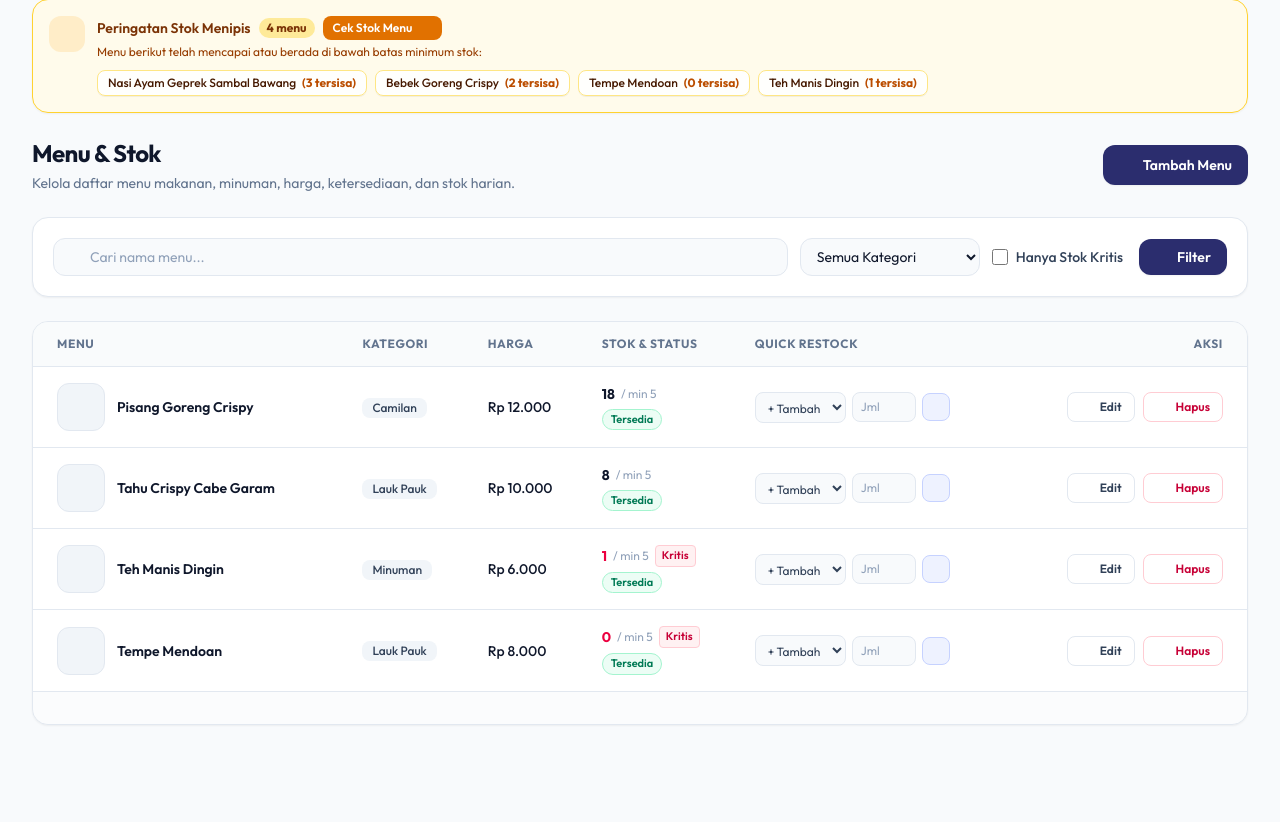
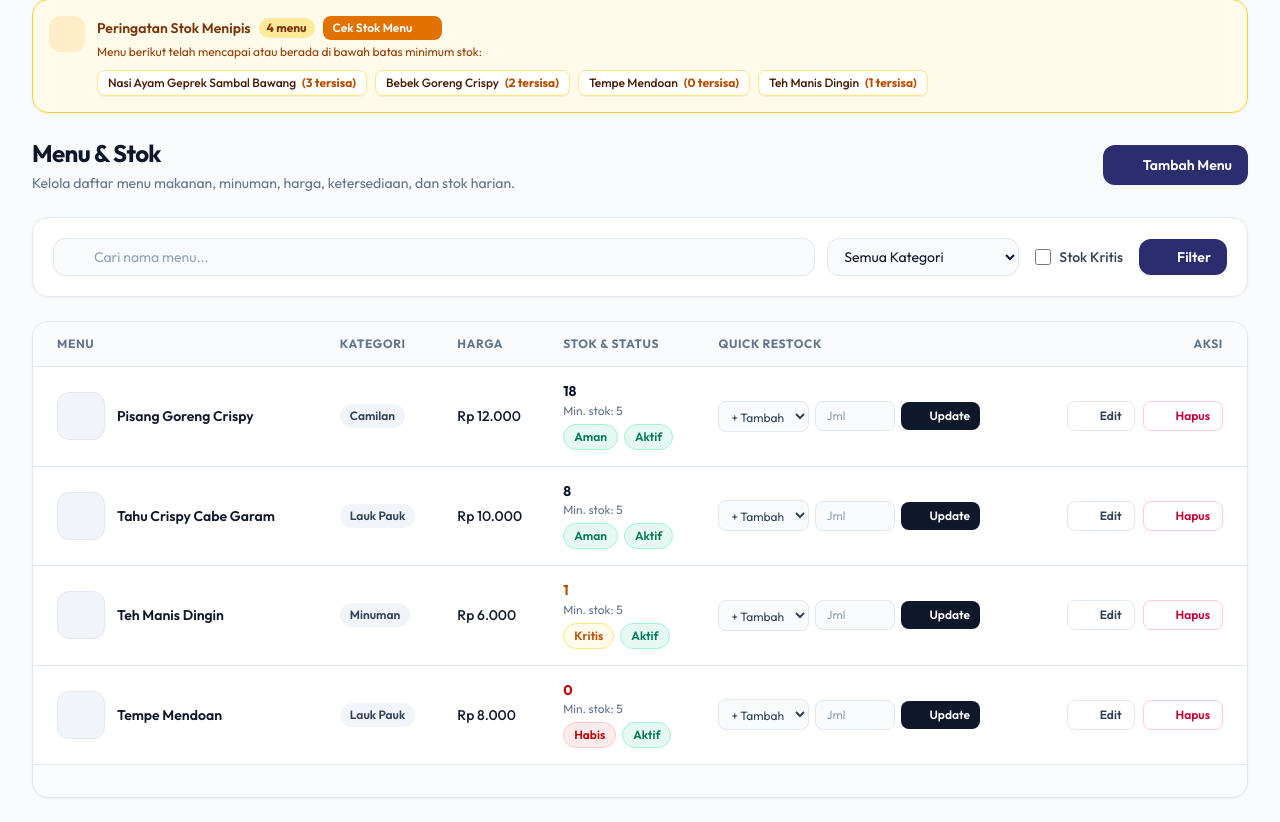
Before and after one commit to awfajri/POS-nasiCafe, a Laravel app: a page that uses resources/views/owner/menus/index.blade.php in a window 1280 px wide. Shown: the part 182-1004 px from the top of the page. Before the commit the page ends 907 px from the top, so only its background shows below. Run offline with Laravel 12, Linux system fonts and the light colour scheme; a user stored in the database is signed in; data comes from the database, SQL or seed files in the repository; style sheets or scripts are compiled from the project's sources; some libraries are stand-ins or nearby versions.

Commit message:
feat: tambah view daftar menu dan quick restock

```diff
--- a/resources/views/owner/menus/index.blade.php
+++ b/resources/views/owner/menus/index.blade.php
@@ -21,26 +21,26 @@
         </div>
     </div>
 
-    {{-- Kartu Filter & Pencarian --}}
+    {{-- Baris Filter Atas --}}
     <div class="bg-white rounded-2xl border border-surface-border p-4 sm:p-5 shadow-xs">
-        <form method="GET" action="{{ route('owner.menus.index') }}" class="flex flex-col lg:flex-row lg:items-center justify-between gap-4">
-            <div class="grid grid-cols-1 sm:grid-cols-2 lg:flex lg:items-center gap-3 flex-1">
+        <form method="GET" action="{{ route('owner.menus.index') }}" class="flex flex-col sm:flex-row items-stretch sm:items-center gap-3">
            {{-- Pencarian Nama Menu --}}
-                <div class="relative flex-1 min-w-[200px]">
-                    <span class="absolute inset-y-0 left-0 flex items-center pl-3 pointer-events-none text-slate-400">
-                        <x-lucide-search class="w-4 h-4" />
+<div class="relative flex-1 min-w-0">
+    <span class="pointer-events-none absolute inset-y-0 left-3.5 flex items-center text-slate-400">
+        <x-lucide-search class="w-4 h-4 shrink-0" style="width: 16px; height: 16px;" />
     </span>
     <input
         type="text"
         name="search"
         value="{{ request('search') }}"
         placeholder="Cari nama menu..."
-                        class="block w-full pl-9 pr-3.5 py-2 text-sm rounded-xl border border-surface-border bg-surface-light text-slate-900 placeholder:text-slate-400 focus:bg-white focus:border-brand-500 focus:outline-none transition"
+        style="padding-left: 2.5rem;"
+        class="block w-full pl-10 pr-3.5 py-2 text-sm rounded-xl border border-surface-border bg-surface-light text-slate-900 placeholder:text-slate-400 focus:bg-white focus:border-brand-500 focus:outline-none transition"
     >
 </div>
 
             {{-- Filter Kategori --}}
-                <div class="min-w-[180px]">
+            <div class="sm:w-48 shrink-0">
                 <select
                     name="category_id"
                     class="block w-full px-3 py-2 text-sm rounded-xl border border-surface-border bg-surface-light text-slate-900 focus:bg-white focus:border-brand-500 focus:outline-none transition"
@@ -55,8 +55,8 @@
             </div>
 
             {{-- Filter Stok Kritis --}}
-                <div class="flex items-center sm:col-span-2 lg:col-span-1 py-1">
-                    <label class="inline-flex items-center gap-2 cursor-pointer select-none text-sm font-medium text-slate-700">
+            <div class="flex items-center shrink-0 px-1">
+                <label class="inline-flex items-center gap-2 cursor-pointer select-none text-sm font-medium text-slate-700 whitespace-nowrap">
                     <input
                         type="checkbox"
                         name="low_stock"
@@ -64,16 +64,15 @@
                         {{ request()->boolean('low_stock') ? 'checked' : '' }}
                         class="w-4 h-4 rounded border-slate-300 text-[#2b2d6e] focus:ring-[#2b2d6e]/20"
                     >
-                        <span>Hanya Stok Kritis</span>
+                    <span>Stok Kritis</span>
                 </label>
             </div>
-            </div>
 
-            {{-- Tombol Aksi Filter --}}
+            {{-- Tombol Filter & Reset Sejajar --}}
             <div class="flex items-center gap-2 shrink-0">
                 <button
                     type="submit"
-                    class="inline-flex items-center justify-center gap-1.5 px-4 py-2 text-sm font-semibold rounded-xl bg-[#2b2d6e] hover:bg-[#202253] text-white transition shadow-xs"
+                    class="inline-flex items-center justify-center gap-1.5 px-4 py-2 text-sm font-semibold rounded-xl bg-[#2b2d6e] hover:bg-[#202253] text-white transition shadow-xs whitespace-nowrap cursor-pointer"
                 >
                     <x-lucide-filter class="w-4 h-4 shrink-0" />
                     <span>Filter</span>
@@ -82,7 +81,7 @@
                 @if (request()->hasAny(['search', 'category_id', 'low_stock']))
                     <a
                         href="{{ route('owner.menus.index') }}"
-                        class="inline-flex items-center justify-center gap-1.5 px-3.5 py-2 text-sm font-semibold rounded-xl border border-surface-border bg-white text-slate-600 hover:bg-slate-50 hover:text-slate-900 transition"
+                        class="inline-flex items-center justify-center gap-1.5 px-3.5 py-2 text-sm font-semibold rounded-xl border border-surface-border bg-white text-slate-600 hover:bg-slate-50 hover:text-slate-900 transition whitespace-nowrap"
                         title="Bersihkan Filter"
                     >
                         <x-lucide-rotate-ccw class="w-4 h-4 shrink-0" />
@@ -93,7 +92,7 @@
         </form>
     </div>
 
-    {{-- Error validasi (menu, amount, stock_action) otomatis ditampilkan oleh <x-alert /> di layout utama agar tidak dobel --}}
+    {{-- Error validasi (menu, amount, stock_action) ditampilkan oleh <x-alert /> di layout utama agar tidak dobel --}}
 
     {{-- Kartu Tabel Daftar Menu --}}
     <div class="bg-white rounded-2xl border border-surface-border shadow-xs overflow-hidden">
@@ -113,9 +112,24 @@
                     <tbody class="divide-y divide-surface-border text-slate-700">
                         @foreach ($menus as $menu)
                             @php
-                                $isLowStock = $menu->stock <= $menu->min_stock;
+                                $stock = (int) $menu->stock;
+                                $minStock = (int) $menu->min_stock;
+
+                                if ($stock === 0) {
+                                    $stockStatusLabel = 'Habis';
+                                    $stockBadgeClass = 'bg-status-danger/10 text-red-700 border-red-200';
+                                    $stockCountClass = 'text-red-700';
+                                } elseif ($stock <= $minStock) {
+                                    $stockStatusLabel = 'Kritis';
+                                    $stockBadgeClass = 'bg-amber-50 text-amber-700 border-amber-200';
+                                    $stockCountClass = 'text-amber-700';
+                                } else {
+                                    $stockStatusLabel = 'Aman';
+                                    $stockBadgeClass = 'bg-status-success/10 text-emerald-700 border-emerald-200';
+                                    $stockCountClass = 'text-slate-900';
+                                }
                             @endphp
-                            <tr class="hover:bg-slate-50/60 transition">
+                            <tr class="hover:bg-slate-50/60 transition align-middle">
                                 {{-- Foto dan Nama Menu --}}
                                 <td class="py-4 px-4 sm:px-6">
                                     <div class="flex items-center gap-3">
@@ -123,8 +137,12 @@
                                             <img
                                                 src="{{ Storage::url($menu->image_path) }}"
                                                 alt="{{ $menu->name }}"
+                                                onerror="this.classList.add('hidden'); this.nextElementSibling.classList.remove('hidden');"
                                                 class="w-12 h-12 rounded-xl object-cover border border-surface-border shrink-0"
                                             >
+                                            <div class="hidden w-12 h-12 rounded-xl bg-slate-100 border border-surface-border flex items-center justify-center text-slate-400 shrink-0">
+                                                <x-lucide-utensils class="w-5 h-5" />
+                                            </div>
                                         @else
                                             <div class="w-12 h-12 rounded-xl bg-slate-100 border border-surface-border flex items-center justify-center text-slate-400 shrink-0">
                                                 <x-lucide-utensils class="w-5 h-5" />
@@ -138,7 +156,7 @@
 
                                 {{-- Kategori --}}
                                 <td class="py-4 px-4 whitespace-nowrap">
-                                    <span class="inline-flex items-center px-2.5 py-0.5 rounded-lg text-xs font-medium bg-slate-100 text-slate-700">
+                                    <span class="inline-flex items-center px-2.5 py-1 rounded-full text-xs font-semibold bg-slate-100 text-slate-700">
                                         {{ $menu->category?->name ?? '-' }}
                                     </span>
                                 </td>
@@ -148,27 +166,27 @@
                                     Rp {{ number_format($menu->price, 0, ',', '.') }}
                                 </td>
 
-                                {{-- Stok & Status Ketersediaan --}}
+                                {{-- Stok & Status --}}
 <td class="py-4 px-4 whitespace-nowrap">
-                                    <div class="flex flex-col gap-1">
+    <div class="space-y-1.5">
+        <div>
+            <div class="font-bold text-sm leading-tight {{ $stockCountClass }}">
+                {{ $stock }}
+            </div>
+            <div class="text-xs text-ink-muted leading-tight mt-0.5">
+                Min. stok: {{ $minStock }}
+            </div>
+        </div>
         <div class="flex items-center gap-1.5">
-                                            <span class="font-bold {{ $isLowStock ? 'text-rose-600' : 'text-slate-900' }}">
-                                                {{ $menu->stock }}
+            <span class="inline-flex items-center rounded-full px-2.5 py-1 text-xs font-semibold whitespace-nowrap border {{ $stockBadgeClass }}">
+                {{ $stockStatusLabel }}
             </span>
-                                            <span class="text-xs text-slate-400">/ min {{ $menu->min_stock }}</span>
-                                            @if ($isLowStock)
-                                                <span class="inline-flex items-center px-1.5 py-0.5 rounded text-[11px] font-semibold bg-rose-50 text-rose-700 border border-rose-200">
-                                                    Kritis
-                                                </span>
-                                            @endif
-                                        </div>
-                                        <div>
             @if ($menu->is_available)
-                                                <span class="inline-flex items-center px-2 py-0.5 rounded-full text-[11px] font-semibold bg-emerald-50 text-emerald-700 border border-emerald-200">
-                                                    Tersedia
+                <span class="inline-flex items-center rounded-full px-2.5 py-1 text-xs font-semibold whitespace-nowrap bg-status-success/10 text-emerald-700 border border-emerald-200">
+                    Aktif
                 </span>
             @else
-                                                <span class="inline-flex items-center px-2 py-0.5 rounded-full text-[11px] font-semibold bg-slate-100 text-slate-600 border border-slate-200">
+                <span class="inline-flex items-center rounded-full px-2.5 py-1 text-xs font-semibold whitespace-nowrap bg-slate-100 text-slate-600 border border-slate-200">
                     Nonaktif
                 </span>
             @endif
@@ -180,7 +198,7 @@
                                 <td class="py-4 px-4 whitespace-nowrap">
                                     <form
                                         method="POST"
-                                        action="{{ Route::has('owner.menus.updateStock') ? route('owner.menus.updateStock', $menu) : route('owner.menus.stock', $menu) }}"
+                                        action="{{ route('owner.menus.stock', $menu) }}"
                                         class="flex items-center gap-1.5"
                                     >
                                         @csrf
@@ -200,14 +218,15 @@
                                             max="100000"
                                             placeholder="Jml"
                                             required
-                                            class="w-16 rounded-lg border border-surface-border text-xs py-1.5 px-2 bg-surface-light text-slate-900 placeholder:text-slate-400 focus:bg-white focus:outline-none focus:border-brand-500"
+                                            class="w-20 rounded-lg border border-surface-border text-xs py-1.5 px-2.5 bg-surface-light text-slate-900 placeholder:text-slate-400 focus:bg-white focus:outline-none focus:border-brand-500"
                                         >
                                         <button
                                             type="submit"
-                                            class="inline-flex items-center justify-center p-1.5 rounded-lg bg-indigo-50 hover:bg-indigo-100 text-indigo-700 border border-indigo-200 transition"
+                                            class="inline-flex items-center justify-center gap-1 px-2.5 py-1.5 rounded-lg bg-ink-primary hover:opacity-90 text-white text-xs font-semibold transition cursor-pointer"
                                             title="Perbarui Stok"
                                         >
-                                            <x-lucide-check class="w-3.5 h-3.5" />
+                                            <x-lucide-check class="w-3.5 h-3.5 shrink-0" />
+                                            <span>Update</span>
                                         </button>
                                     </form>
                                 </td>
@@ -226,14 +245,14 @@
                                         <form
                                             method="POST"
                                             action="{{ route('owner.menus.destroy', $menu) }}"
-                                            onsubmit="return confirm('Apakah Anda yakin ingin menghapus menu ' + @js($menu->name) + '?');"
+                                            onsubmit="return confirm(@js('Apakah Anda yakin ingin menghapus menu ' . $menu->name . '?'));"
                                             class="inline"
                                         >
                                             @csrf
                                             @method('DELETE')
                                             <button
                                                 type="submit"
-                                                class="inline-flex items-center gap-1.5 px-3 py-1.5 text-xs font-semibold rounded-lg border border-rose-200 text-rose-700 bg-white hover:bg-rose-50 hover:border-rose-300 transition"
+                                                class="inline-flex items-center gap-1.5 px-3 py-1.5 text-xs font-semibold rounded-lg border border-rose-200 text-rose-700 bg-white hover:bg-rose-50 hover:border-rose-300 transition cursor-pointer"
                                             >
                                                 <x-lucide-trash-2 class="w-3.5 h-3.5" />
                                                 <span>Hapus</span>
```
Also changed, not shown: docs/ai-prompts-imasanisa.md (+16 -2 lines). Lines whose indentation alone changed are shown as unchanged.
